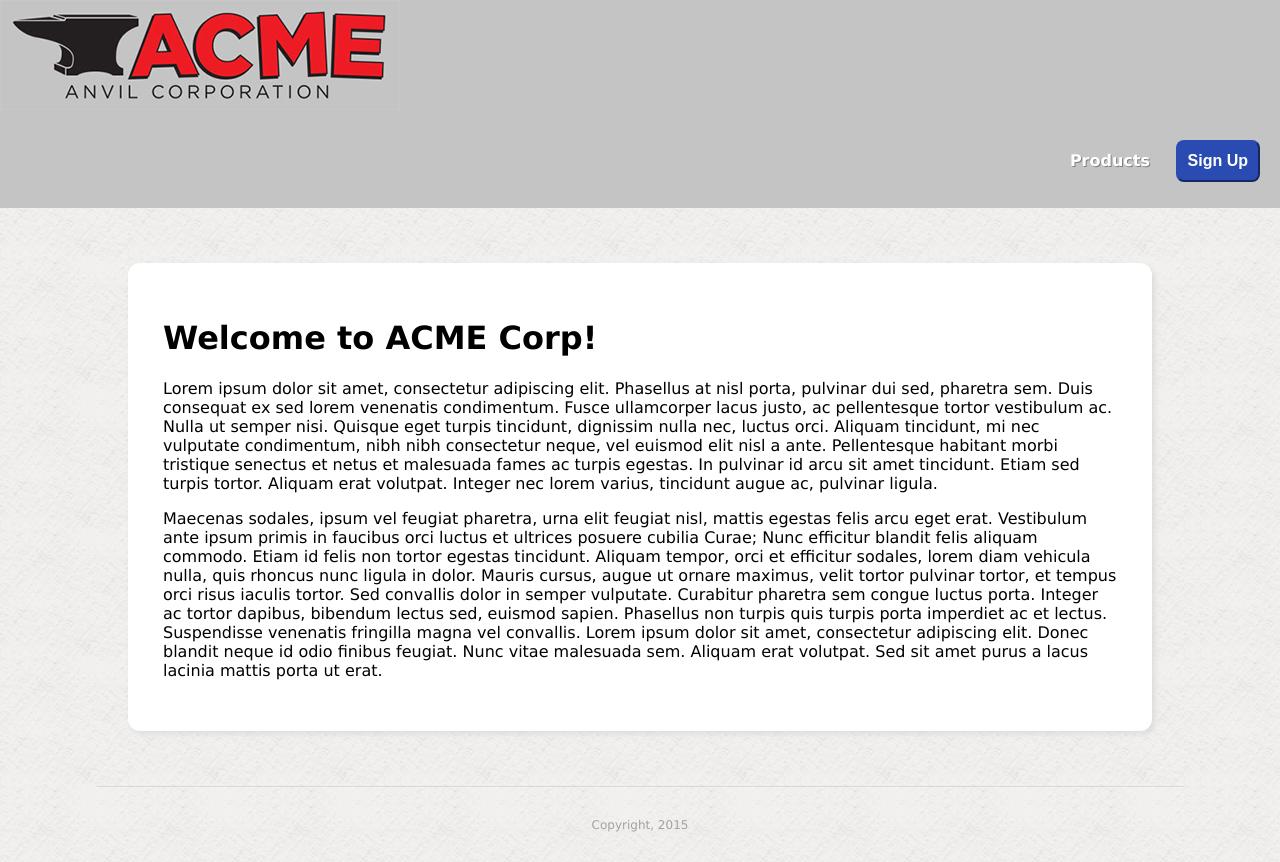
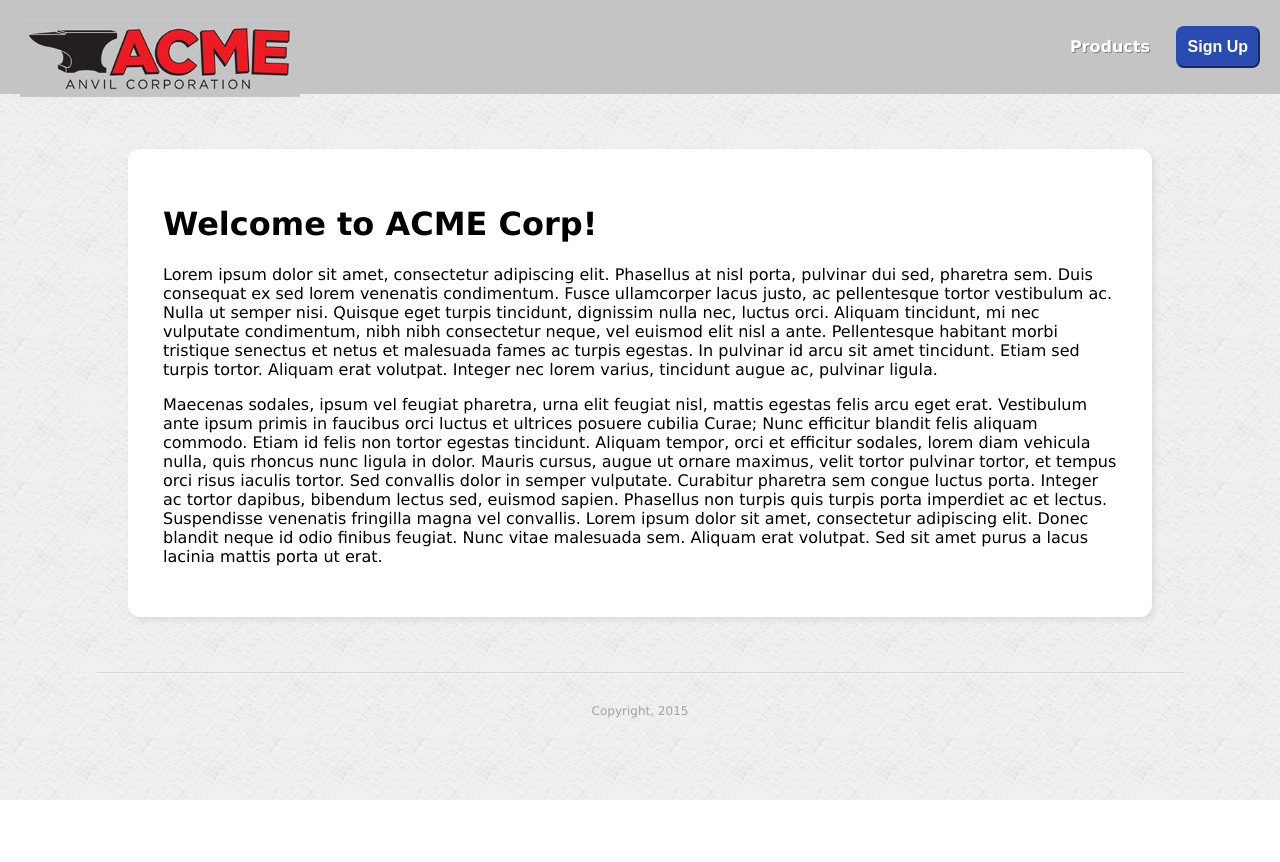
Before and after one commit to davegutierrez0/fewd, a plain HTML site: page ACME_Corp/ACME_Corp_1.html in a window 1280 px wide. After the commit the page ends 800 px from the top, so only its background shows below. Drawn offline with Linux system fonts and the light colour scheme.

Commit message:
Assignment 2 Final Final

```diff
--- a/ACME_Corp/ACME_Corp_1.html
+++ b/ACME_Corp/ACME_Corp_1.html
@@ -10,7 +10,7 @@
     </head>
   <body>
     <header>
-      <img src="img/acme-corp.jpg">
+      <img class="logo" src="img/acme-corp.jpg">
       <nav>
         <ul>
 
```
